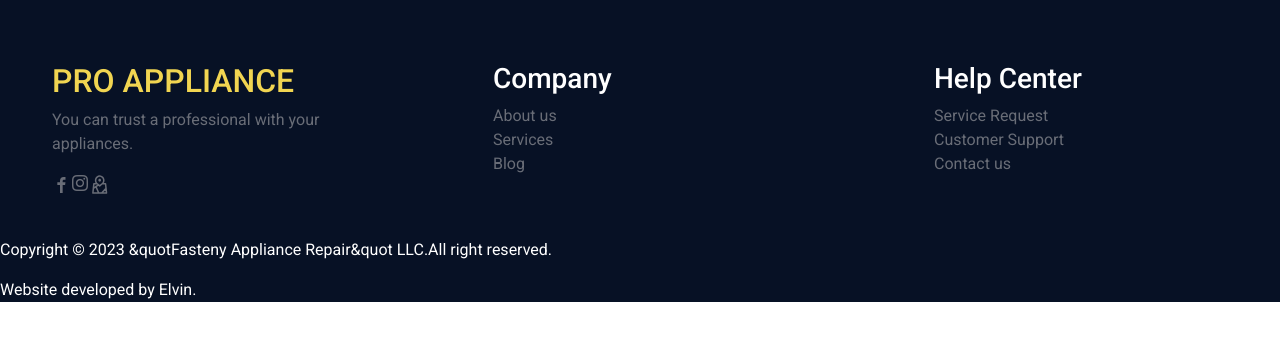
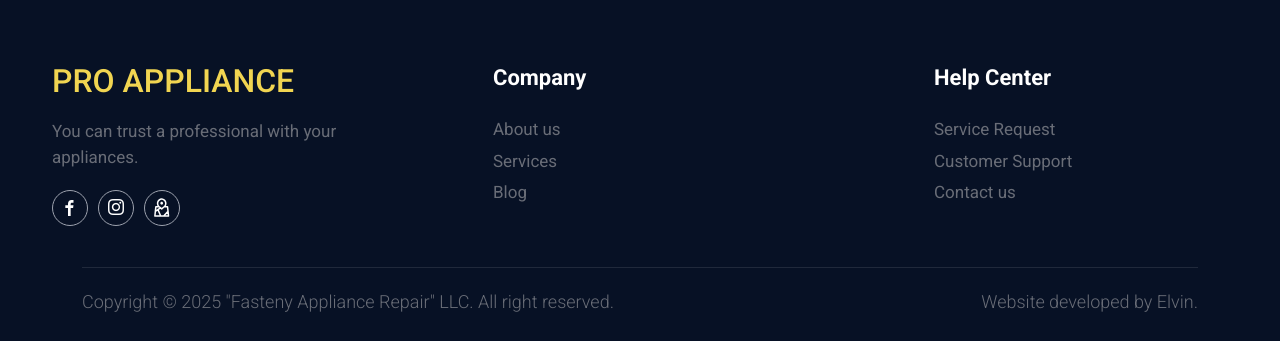
Before and after one commit to elvinyekay/proappliance, a Next.js app: page / in a window 1280 px wide. Shown: the part 1746-2087 px from the top of the page. Before the commit the page ends 2064 px from the top, so only its background shows below. Built offline with nearby package versions, Linux system fonts and the light colour scheme.

Commit message:
footer first look ready

```diff
--- a/src/component/Footer/Footer.tsx
+++ b/src/component/Footer/Footer.tsx
@@ -47,27 +47,29 @@ export default function Footer() {
               </Link>
             </div>
             <div className="footer-item-contents">
-              <p>You can trust a professional with your appliances.</p>
+              <p className="item-content-text">
+                You can trust a professional with your appliances.
+              </p>
               <div className="footer-socials">
-                <a href="">
+                <a href="#" className="footer-social-icon">
                   <svg
                     viewBox="0 0 30 30"
                     width="20px"
                     height="20px"
-                    fill="#696d77"
+                    fill="#fff"
                   >
                     <path d="M12,27V15H8v-4h4V8.852C12,4.785,13.981,3,17.361,3c1.619,0,2.475,0.12,2.88,0.175V7h-2.305C16.501,7,16,7.757,16,9.291V11 h4.205l-0.571,4H16v12H12z" />
                   </svg>
                 </a>
-                <a href="">
+                <a href="" className="footer-social-icon">
                   <i className="bi bi-instagram"></i>
                 </a>
-                <a href="">
+                <a href="#" className="footer-social-icon">
                   <svg
                     width="24px"
                     height="24px"
                     viewBox="0 0 24 24"
-                    fill="#696d77"
+                    fill="#fff"
                   >
                     <path
                       fillRule="evenodd"
@@ -121,12 +123,18 @@ export default function Footer() {
           </div>
         </div>
       </div>
-      <div className="footer-copy">
-        <p className="copy-text">
-          Copyright © 2023 &quotFasteny Appliance Repair&quot LLC.All right
-          reserved.
-        </p>
-        <p>Website developed by Elvin.</p>
+      <div className="container">
+        <div className="row">
+          <div className="col-xl-12">
+            <div className="footer-copy">
+              <p className="copy-text">
+                Copyright © {new Date().getFullYear()} &quot;Fasteny Appliance
+                Repair&quot; LLC. All right reserved.
+              </p>
+              <p>Website developed by Elvin.</p>
+            </div>
+          </div>
+        </div>
       </div>
     </section>
   );
--- a/src/component/Footer/footer.css
+++ b/src/component/Footer/footer.css
@@ -113,3 +113,94 @@
 .footer-item-contents {
   color: #696d77;
 }
+
+.footer-item-contents .item-content-text {
+  font-size: 17px;
+  font-weight: 400;
+  line-height: 26px;
+  color: #696d77;
+  margin: 10px 0 20px;
+}
+.footer-item-contents .footer-socials {
+  display: flex;
+  gap: 10px;
+  align-items: center;
+}
+
+.footer-item-contents .footer-social-icon {
+  display: flex;
+  align-items: center;
+  justify-content: center;
+  width: 36px;
+  height: 36px;
+  border-radius: 50%;
+  transition: all 0.5s ease;
+  border: 1px solid #9da2ae;
+  color: var(--appliance-white);
+}
+
+.footer-item-contents .footer-social-icon:hover {
+  border: 1px solid var(--appliance-base);
+  background-color: var(--appliance-base);
+  color: var(--appliance-black);
+  transition: all 0.5s ease;
+}
+
+.footer-item-contents .footer-social-icon:hover svg {
+  fill: var(--appliance-black);
+  transition: all 0.5s ease;
+}
+
+.footer-inner-item .footer-item-head {
+  font-size: 22px;
+  font-weight: 700;
+  line-height: 32px;
+  color: var(--appliance-white);
+  margin-bottom: 17px;
+}
+
+.footer-item-contents li a {
+  display: inline-block;
+  font-size: 17px;
+  font-weight: 400;
+  margin-top: 6px;
+  color: #696d77;
+  transition: all 500ms ease;
+}
+
+.footer-item-contents li a:hover {
+  color: var(--appliance-white);
+}
+
+.footer-copy {
+  display: flex;
+  align-items: center;
+  justify-content: space-between;
+  border-top: 1px solid rgba(255, 255, 255, 0.1);
+  padding: 20px 0 29px;
+  color: #696d77;
+  font-size: 18px;
+  font-weight: 300;
+}
+.footer-copy p {
+  margin: 0;
+}
+
+@media (max-width: 769px) {
+  .footer-inner-items {
+    flex-direction: column;
+    gap: 30px;
+    padding: 0 30px;
+  }
+  .footer-inner-item {
+    width: 100%;
+  }
+  .footer-copy {
+    flex-direction: column;
+    justify-content: center;
+    font-size: 17px;
+  }
+  .footer-copy p {
+    text-align: center;
+  }
+}
```
